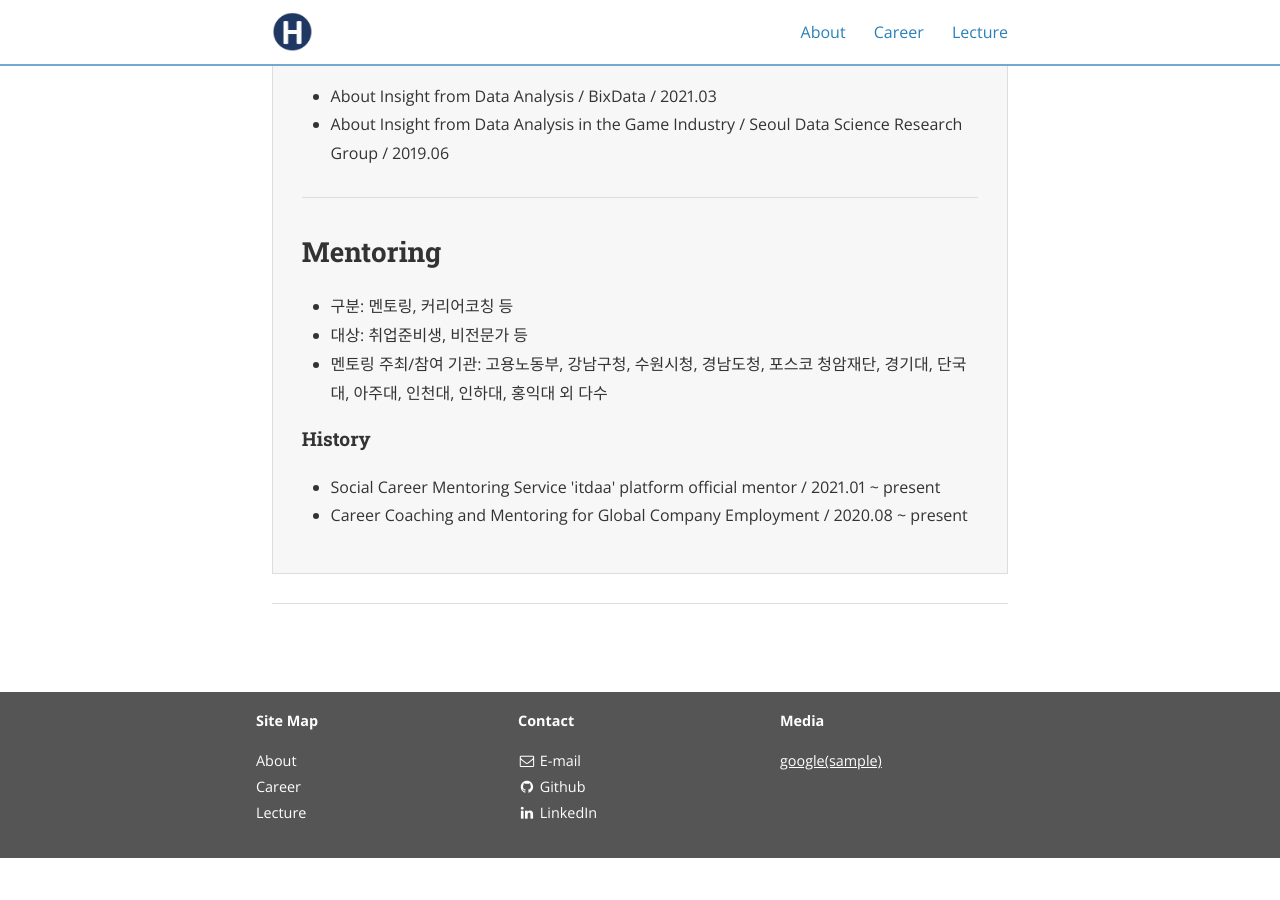
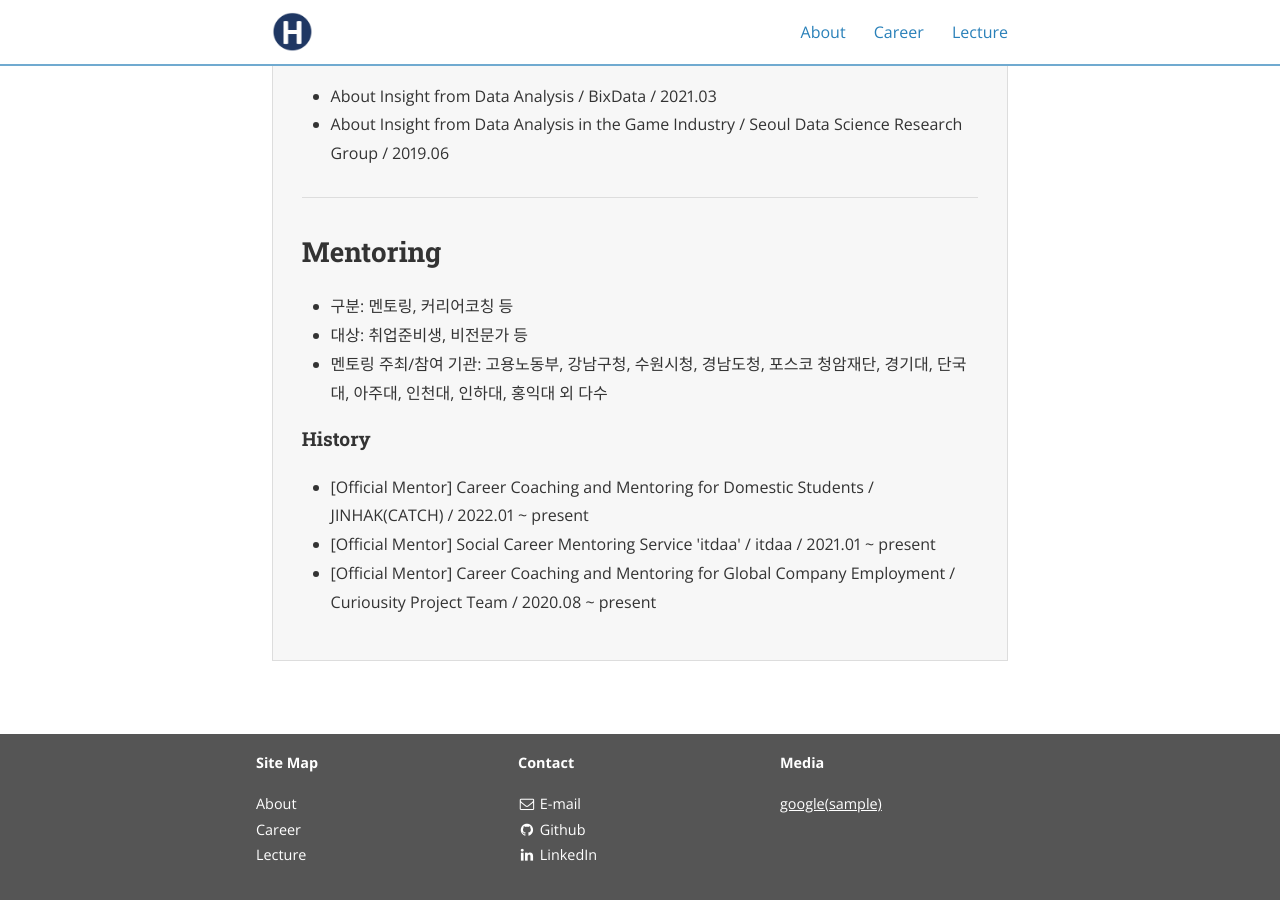
Before and after one commit to hwaneest/github.io, a Jekyll site: the page built from typography.md, in a window 1280 px wide and 900 px high, scrolled down 3075 px. Built offline with Jekyll 4.4.1, drawn with Linux system fonts in a browser that asks for light colours; nearby versions of some CDN libraries; before the commit the page ends 3933 px from its top, so only the background shows below that.

Commit message:
lecture done

```diff
--- a/typography.md
+++ b/typography.md
@@ -196,15 +196,17 @@ main_nav: true
     <h4>History</h4>
     <ul>
       <li>
-        Social Career Mentoring Service 'itdaa' platform official mentor / 2021.01 ~ present
+        [Official Mentor] Career Coaching and Mentoring for Domestic Students / JINHAK(CATCH) / 2022.01 ~ present
       </li>
       <li>
-        Career Coaching and Mentoring for Global Company Employment / 2020.08 ~ present
+        [Official Mentor] Social Career Mentoring Service 'itdaa' / itdaa / 2021.01 ~ present
+      </li>
+      <li>
+        [Official Mentor] Career Coaching and Mentoring for Global Company Employment / Curiousity Project Team / 2020.08 ~ present
       </li>
     </ul>
 </fieldset>
 
-<hr>
 <br>
 
 
```
Also changed, not shown: 2 other files.
